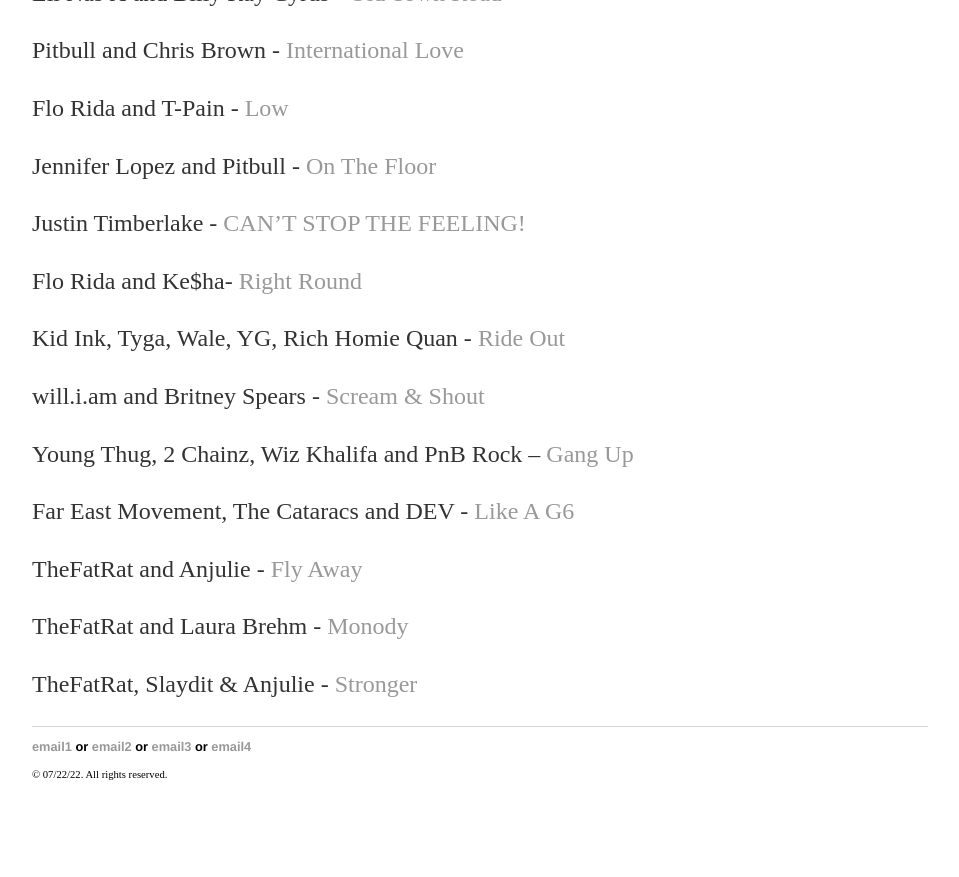
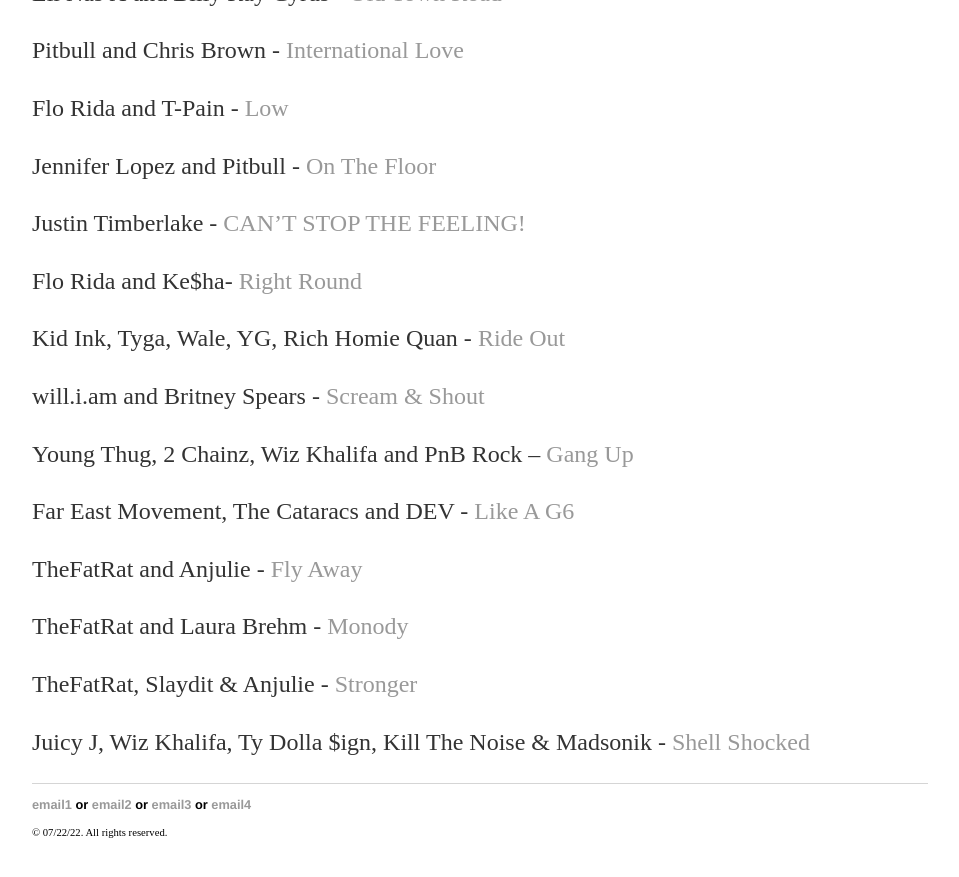
Before and after one commit to yjkweon24/yjkweon24.github.io, a Jekyll site: the page built from _posts/2018-10-23-songs-that-i-love.md, in a window 1280 px wide and 900 px high, scrolled down 21273 px. Shown: the top 877 px of the window, without its empty margins (160-1119 px from the left). Built offline with Jekyll 4.4.1, drawn with Linux system fonts in a browser that asks for light colours; before the commit the page ends 22115 px from its top, so only the background shows below that.

Commit message:
Update 2018-10-23-songs-that-i-love.md

```diff
--- a/_posts/2018-10-23-songs-that-i-love.md
+++ b/_posts/2018-10-23-songs-that-i-love.md
@@ -756,3 +756,5 @@
 TheFatRat and Laura Brehm - [Monody](https://www.youtube.com/watch?v=B7xai5u_tnk&ab_channel=TheFatRat)
 
 TheFatRat, Slaydit & Anjulie - [Stronger](https://www.youtube.com/watch?v=gHgv19ip-0c&ab_channel=TheFatRat)
+
+Juicy J, Wiz Khalifa, Ty Dolla $ign, Kill The Noise & Madsonik - [Shell Shocked](https://www.youtube.com/watch?v=BaACrT6Ydik&list=RDw4s6H4ku6ZY&index=20&ab_channel=AtlanticRecords)
```
